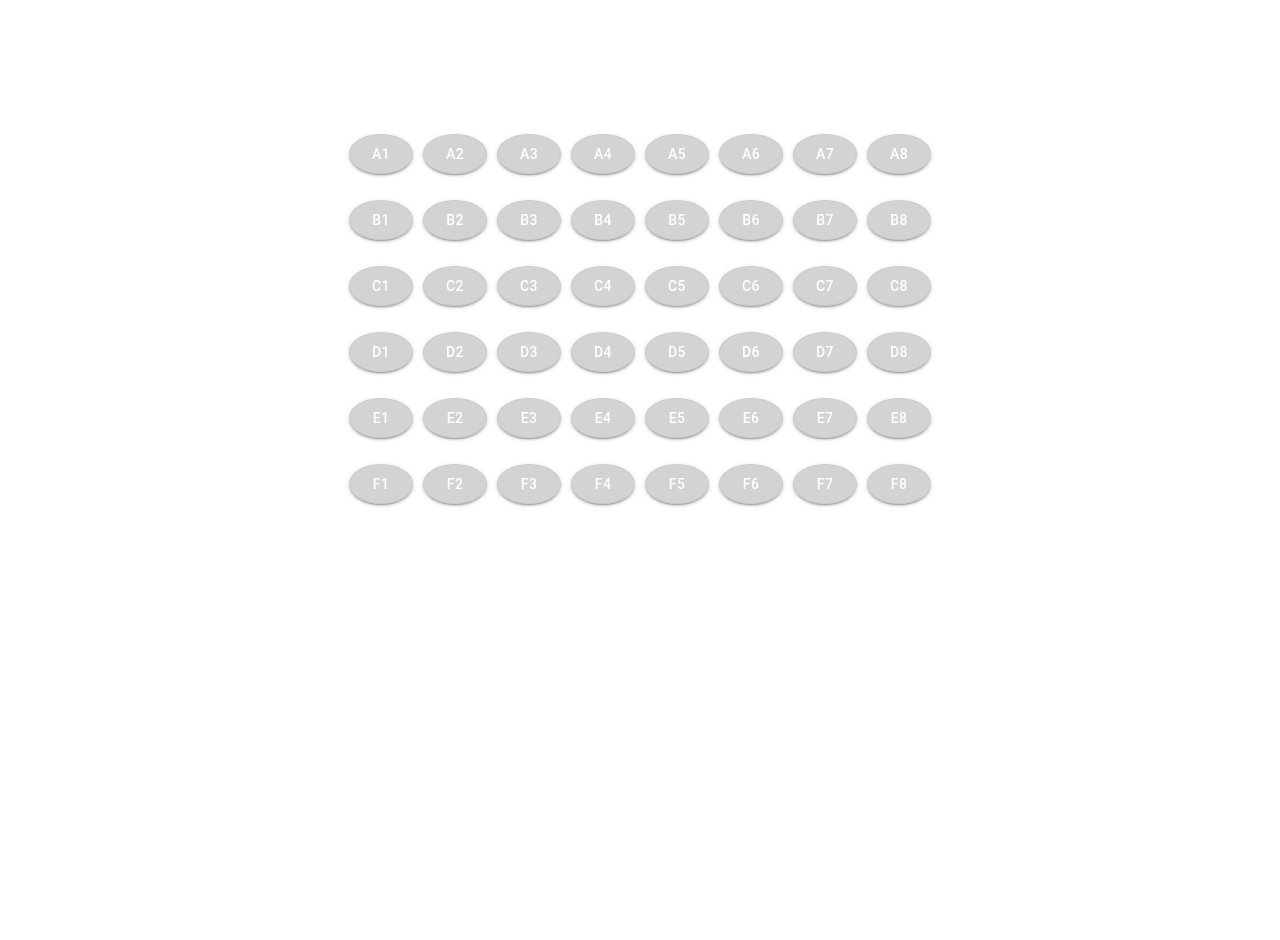
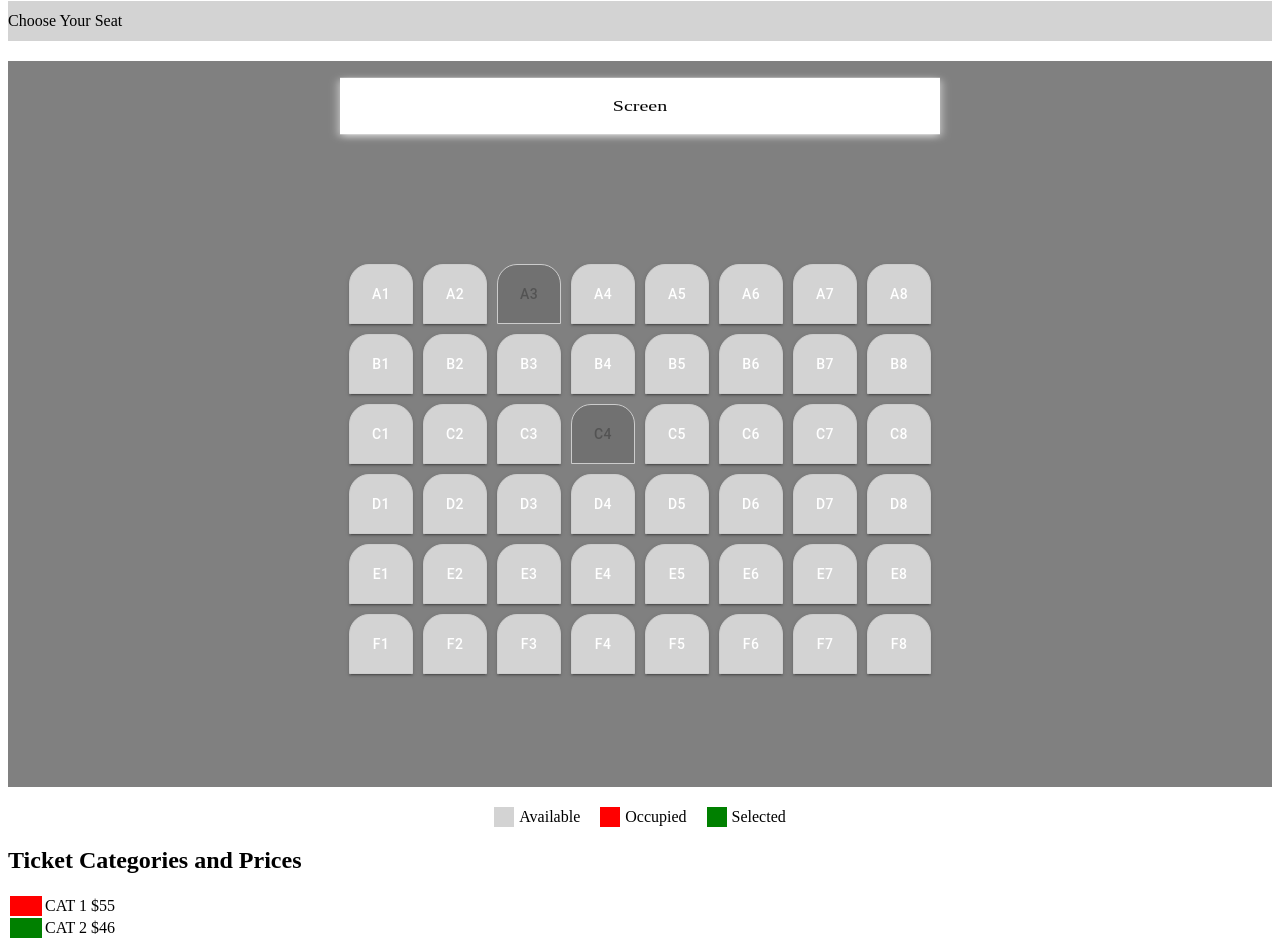
Before and after one commit to amelia-chew-2022/CS203-Project, a React (Create React App) app in the folder frontend/: page /seatselect in a window 1280 px wide. Shown: the part 440-1380 px from the top of the page. Before the commit the page ends 1161 px from the top, so only its background shows below. Built offline with nearby package versions, Linux system fonts and the light colour scheme.

Commit message:
Updated seat select page

```diff
--- a/frontend/src/components/seatselect/ButtonGrid.js
+++ b/frontend/src/components/seatselect/ButtonGrid.js
@@ -1,8 +1,11 @@
 import React, { useState } from "react";
 import Button from "@mui/material/Button";
 import Grid from "@mui/material/Grid";
+import GridTable from "./BasicTable";
 
-function ButtonGrid() {
+export let newClickCount = 0;
+
+function ButtonGrid({ onButtonClick }) {
   const containerStyle = {
     display: "flex",
     justifyContent: "center",
@@ -12,17 +15,18 @@ function ButtonGrid() {
   };
 
   const buttonStyle = {
-    width: "40px",
-    height: "40px",
+    width: "60px",
+    height: "60px",
     margin: "5px",
-    borderRadius: "50%",
+    borderRadius: "20px 20px 0 0",
+    borderBottom: "none",
     backgroundColor: "lightgray",
     border: "1px solid #ccc",
   };
 
   const selectedButtonStyle = {
     ...buttonStyle,
-    backgroundColor: "green", // Change the color for selected buttons
+    backgroundColor: "green",
   };
 
   // Create a 2D array to represent the button grid
@@ -30,22 +34,47 @@ function ButtonGrid() {
     Array.from({ length: 6 }, () => Array(8).fill(false))
   );
 
+  const [displayText, setDisplayText] = useState("");
+  const [clickCount, setClickCount] = useState(0);
+
+  // Define a 2D array to indicate which buttons should be initially disabled
+  const initialDisabledButtons = [
+    [false, false, true, false, false, false, false, false],
+    [false, false, false, false, false, false, false, false],
+    [false, false, false, true, false, false, false, false],
+    [false, false, false, false, false, false, false, false],
+    [false, false, false, false, false, false, false, false],
+    [false, false, false, false, false, false, false, false],
+  ];
+
+  const [disabledButtons, setDisabledButtons] = useState(initialDisabledButtons);
+
   const handleButtonClick = (row, col) => {
     const updatedButtons = [...buttons];
     updatedButtons[row][col] = !updatedButtons[row][col];
     setButtons(updatedButtons);
+
+    // Update the click count
+     newClickCount = updatedButtons
+      .flat()
+      .filter((isButtonSelected) => isButtonSelected).length;
+    setClickCount(newClickCount);
+
+    if (newClickCount > 0) {
+      onButtonClick({ clickCount: newClickCount, gridTable: <GridTable /> });
+    } else {
+      onButtonClick({ clickCount: 0, gridTable: "" });
+    }
   };
 
   return (
     <div style={containerStyle}>
-      <Grid container spacing={2} justifyContent="center">
+      <Grid container spacing={0} justifyContent="center">
         <Grid item>
-          <Grid container spacing={2}>
+          <Grid container spacing={0}>
             {Array.from({ length: 6 }).map((_, rowIndex) => (
               <Grid container item key={rowIndex} justifyContent="center">
                 <Grid item xs={2}>
-                  {" "}
-                  {/* Create a space */}
                   &nbsp;
                 </Grid>
               </Grid>
@@ -54,15 +83,22 @@ function ButtonGrid() {
         </Grid>
 
         <Grid item>
-          <Grid container spacing={2}>
+          <Grid container spacing={0}>
             {buttons.map((row, rowIndex) => (
               <Grid container item key={rowIndex} justifyContent="center">
                 {row.map((isButtonSelected, colIndex) => (
                   <Grid item key={colIndex}>
                     <Button
                       variant="contained"
-                      sx={isButtonSelected ? selectedButtonStyle : buttonStyle}
+                      sx={
+                        isButtonSelected
+                          ? selectedButtonStyle
+                          : disabledButtons[rowIndex][colIndex]
+                          ? { ...buttonStyle, backgroundColor: "gray" }
+                          : buttonStyle
+                      }
                       onClick={() => handleButtonClick(rowIndex, colIndex)}
+                      disabled={disabledButtons[rowIndex][colIndex]}
                     >
                       {String.fromCharCode(65 + rowIndex)}
                       {colIndex + 1}
@@ -75,12 +111,10 @@ function ButtonGrid() {
         </Grid>
 
         <Grid item>
-          <Grid container spacing={2}>
+          <Grid container spacing={0}>
             {Array.from({ length: 6 }).map((_, rowIndex) => (
               <Grid container item key={rowIndex} justifyContent="center">
                 <Grid item xs={2}>
-                  {" "}
-                  {/* Create a space */}
                   &nbsp;
                 </Grid>
               </Grid>
--- a/frontend/src/pages/SeatSelect.js
+++ b/frontend/src/pages/SeatSelect.js
@@ -5,6 +5,7 @@ import FieldsRow from "../components/form/FieldsRow";
 import vibes from "../assets/vibes.png"; // with import
 import Dropdown from "../components/seatselect/DropDown";
 import ButtonGrid from "../components/seatselect/ButtonGrid";
+import GridTable from "../components/seatselect/BasicTable";
 
 import {
   TextField,
@@ -19,33 +20,229 @@ import {
 const steps = ["Seat Selection", "Confirmation", "Payment"];
 
 function SeatSelect() {
+  const [displayText, setGridTable] = useState(""); // State for the text to be displayed
+
+  const [clickCount, setClickCount] = useState(""); // State for the text to be displayed
+  const handleButtonClick = (data) => {
+    setClickCount(data.clickCount);
+    setGridTable(data.gridTable);
+  };
+
   return (
     <>
       <NavBar></NavBar>
       <FieldsRow />
       <ProgressBar steps={steps} />
 
-      <div style={{ display: "flex", alignItems: "center" }}>
+      <div
+        style={{
+          display: "flex",
+          alignItems: "center",
+          justifyContent: "center",
+        }}
+      >
         {/* Image on the left */}
         <div style={{ marginRight: "20px" }}>
           <img src={vibes} alt="Your Image" width="350" height="150" />
         </div>
 
         {/* Text box and dropdown to the right */}
-        <div>
+        <div style={{ margin: "10px 0" }}>
           {/* Text box */}
           <p style={{ fontSize: "40px" }}>
             <b>Vibes</b>
           </p>
 
           {/* Dropdown box */}
-          <Dropdown></Dropdown>
+          <div style={{ margin: "36px 0" }}>
+            <Dropdown></Dropdown>
+          </div>
         </div>
       </div>
+
+      <div
+        className="divider"
+        style={{
+          width: "100%", // Adjust the width as needed
+          height: "40px", // Adjust the height as needed
+          backgroundColor: "#d3d3d3", // Change the background color
+          margin: "20px 0",
+          display: "flex",
+          alignItems: "center",
+        }}
+      >
+        <p>Choose Your Seat</p>
+      </div>
+
       {/*Seat Select component*/}
-      <div className="SeatSelect-Component">
 
-        <ButtonGrid></ButtonGrid>
+      <div
+        className="SeatSelect-Component"
+        style={{
+          backgroundColor: "#808080",
+          display: "flex",
+          justifyContent: "center",
+          alignItems: "center",
+          minHeight: "10vh", // Use minHeight to cover the entire viewport height
+          flexDirection: "column",
+        }}
+      >
+        <div
+          className="screen"
+          style={{
+            backgroundColor: "#fff",
+            height: "80px",
+            width: "600px",
+            margin: "5px 0",
+            transform: "rotateX(-45deg)",
+            boxShadow: "0 3px 10px rgba(255, 255, 255, 0.75)",
+            display: "flex", // Use Flexbox
+            alignItems: "center", // Center vertically
+            justifyContent: "center", // Center horizontally
+          }}
+        >
+          <p style={{ fontSize: "20px" }}>Screen</p>
+        </div>
+
+        <ButtonGrid onButtonClick={handleButtonClick}></ButtonGrid>
+        {clickCount > 0 && (
+          <div
+            style={{
+              backgroundColor: "lightgray",
+              width: "100%",
+              display: "flex",
+              justifyContent: "center", // Center horizontally
+              alignItems: "center", // Center vertically
+              height: "50px", // Set a height to center the text vertically
+            }}
+          >
+            You selected &nbsp; <b>{clickCount} </b>&nbsp;<p>tickets</p>
+          </div>
+        )}
+      </div>
+
+      {/* Legend */}
+      <div
+        className="legend"
+        style={{
+          marginTop: "20px",
+          display: "flex",
+          alignItems: "center",
+          justifyContent: "center",
+        }}
+      >
+        <div
+          style={{ display: "flex", alignItems: "center", marginRight: "20px" }}
+        >
+          <div
+            style={{
+              width: "20px",
+              height: "20px",
+              backgroundColor: "lightgray",
+              marginRight: "5px",
+            }}
+          ></div>
+          <span>Available</span>
+        </div>
+        <div
+          style={{ display: "flex", alignItems: "center", marginRight: "20px" }}
+        >
+          <div
+            style={{
+              width: "20px",
+              height: "20px",
+              backgroundColor: "red",
+              marginRight: "5px",
+            }}
+          ></div>
+          <span>Occupied</span>
+        </div>
+        <div style={{ display: "flex", alignItems: "center" }}>
+          <div
+            style={{
+              width: "20px",
+              height: "20px",
+              backgroundColor: "green",
+              marginRight: "5px",
+            }}
+          ></div>
+          <span>Selected</span>
+        </div>
+      </div>
+
+      <div className="Cat-Price">
+        <div>
+          <h2>Ticket Categories and Prices</h2>
+          <table>
+            <tbody>
+              <tr>
+                <td
+                  style={{
+                    backgroundColor: "red",
+                    width: "30px",
+                    height: "5px",
+                  }}
+                ></td>
+                <td>CAT 1</td>
+                <td>$55</td>
+              </tr>
+              <tr>
+                <td
+                  style={{
+                    backgroundColor: "green",
+                    width: "30px",
+                    height: "5px",
+                  }}
+                ></td>
+                <td>CAT 2</td>
+                <td>$46</td>
+              </tr>
+              <tr>
+                <td
+                  style={{
+                    backgroundColor: "blue",
+                    width: "30px",
+                    height: "5px",
+                  }}
+                ></td>
+                <td>CAT 3</td>
+                <td>$32</td>
+              </tr>
+            </tbody>
+          </table>
+        </div>
+        <div>
+          <h2>Additional Information</h2>
+          <ul>
+            <li>Seat plan is not drawn to scale</li>
+            <li>Colour indicates price category</li>
+            <li>Ticket prices exclude booking fees</li>
+            <li>Seating layout subject to change</li>
+          </ul>
+        </div>
+        <div className="Price-table">
+          {displayText && (
+            <div>
+              <h2>Ticket Price</h2>
+
+              <p>{displayText}</p>
+              <div>
+          <Button
+            variant="contained"
+            color="primary"
+            style={{
+              left: "92%", // Adjust the horizontal position as needed
+              marginBottom:"20px"
+            }}
+          >
+            CheckOut
+          </Button>
+        </div>
+            </div>
+          )}
+        </div>
+
+
       </div>
     </>
   );
```
Also changed, not shown: frontend/src/components/seatselect/BasicTable.js (+8 -7 lines).
